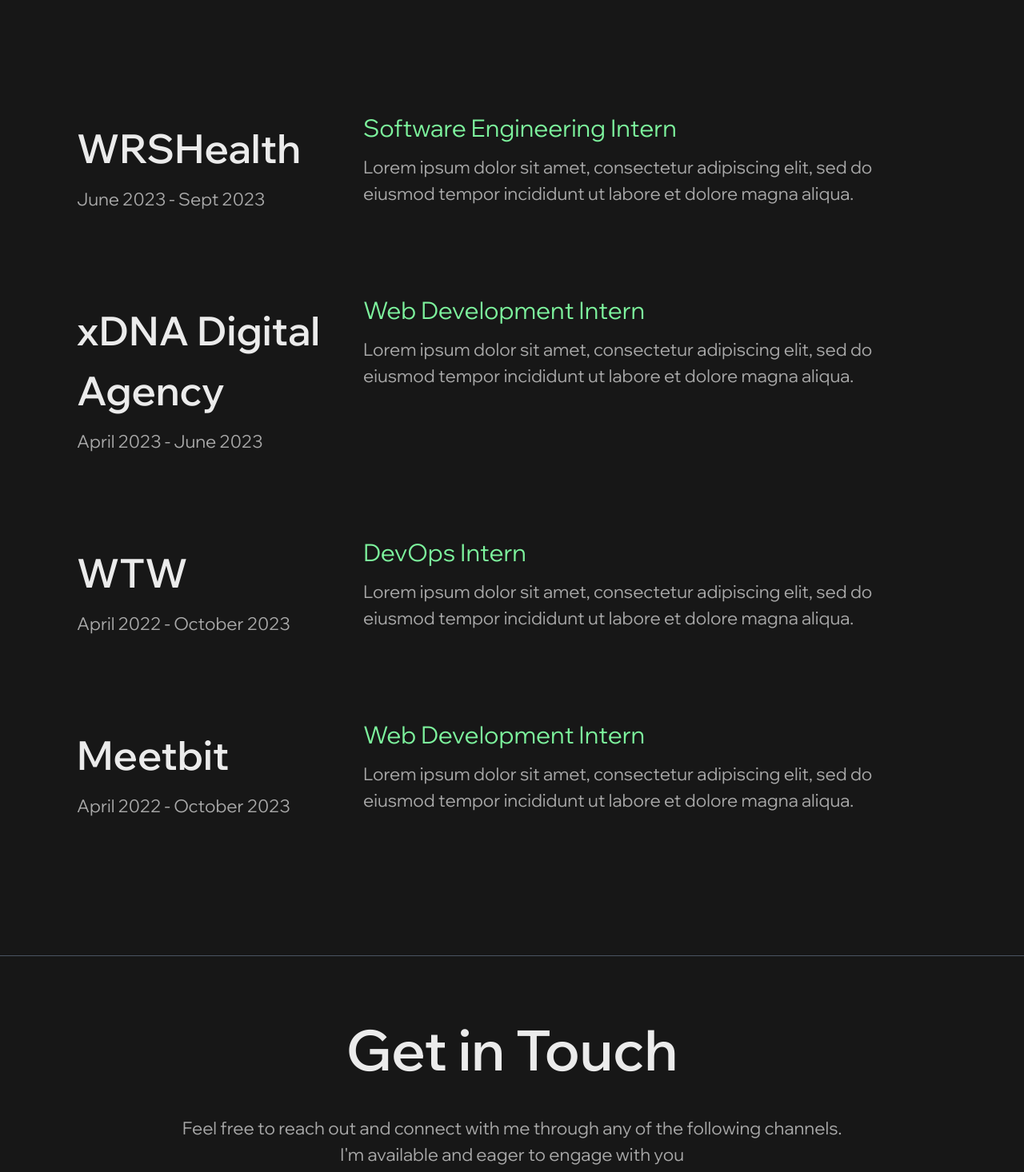
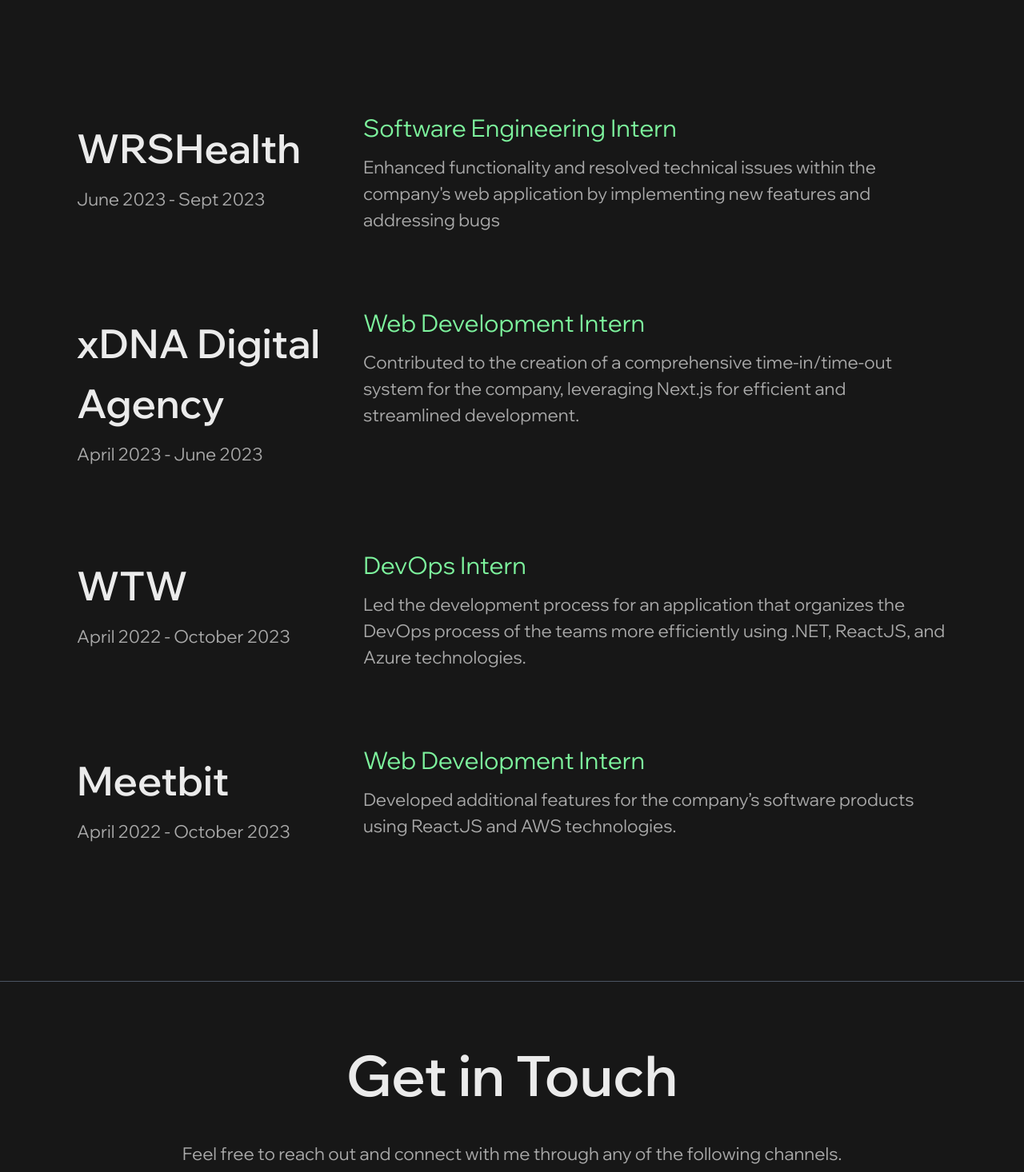
Before and after one commit to FonzyLima/portfolio, a Next.js app: page /about in a window 1280 px wide. Shown: the part 998-2464 px from the top of the page at 80% size. Built offline with nearby package versions, Linux system fonts and the light colour scheme.

Commit message:
text update

```diff
--- a/src/app/about/page.js
+++ b/src/app/about/page.js
@@ -10,7 +10,7 @@ export default function about() {
       <Reveal>
       <div className="flex flex-col text-left px-6 lg:px-24 font-custom">
         <div className="text-primary dark:text-secondary text-left text-[36px] lg:text-[70px] font-semibold mt-20">
-          Lorem Ipsum dolor sit
+          More About Me
         </div>
         <div className="text-fiftary dark:text-tertiary text-left text-[22px] lg:text-[40px] max-w-[348px] lg:max-w-[1028px] mt-10">
           Lorem ipsum dolor sit amet, consectetur adipiscing elit, sed do
@@ -54,8 +54,7 @@ export default function about() {
               Software Engineering Intern
             </div>
             <div className="text-fiftary dark:text-tertiary text-[18px] lg:text-[22px] w-[320px] lg:w-[730px] font-custom font-normal">
-              Lorem ipsum dolor sit amet, consectetur adipiscing elit, sed do
-              eiusmod tempor incididunt ut labore et dolore magna aliqua.
+            Enhanced functionality and resolved technical issues within the company's web application by implementing new features and addressing bugs
             </div>
           </div>
         </div>
@@ -73,8 +72,7 @@ export default function about() {
               Web Development Intern
             </div>
             <div className="text-fiftary dark:text-tertiary text-[18px] lg:text-[22px] w-[320px] lg:w-[730px] font-custom font-normal">
-              Lorem ipsum dolor sit amet, consectetur adipiscing elit, sed do
-              eiusmod tempor incididunt ut labore et dolore magna aliqua.
+            Contributed to the creation of a comprehensive time-in/time-out system for the company, leveraging Next.js for efficient and streamlined development.
             </div>
           </div>
         </div>
@@ -92,8 +90,7 @@ export default function about() {
               DevOps Intern
             </div>
             <div className="text-fiftary dark:text-tertiary text-[18px] lg:text-[22px] w-[320px] lg:w-[730px] font-custom font-normal">
-              Lorem ipsum dolor sit amet, consectetur adipiscing elit, sed do
-              eiusmod tempor incididunt ut labore et dolore magna aliqua.
+            Led the development process for an application that organizes the DevOps process of the teams more efficiently using .NET, ReactJS, and Azure technologies.
             </div>
           </div>
         </div>
@@ -111,8 +108,7 @@ export default function about() {
               Web Development Intern
             </div>
             <div className="text-fiftary dark:text-tertiary text-[18px] lg:text-[22px] w-[320px] lg:w-[730px] font-custom font-normal">
-              Lorem ipsum dolor sit amet, consectetur adipiscing elit, sed do
-              eiusmod tempor incididunt ut labore et dolore magna aliqua.
+            Developed additional features for the company’s software products using ReactJS and AWS technologies.
             </div>
           </div>
         </div>
```
Also changed, not shown: public/gameboy.svg.
